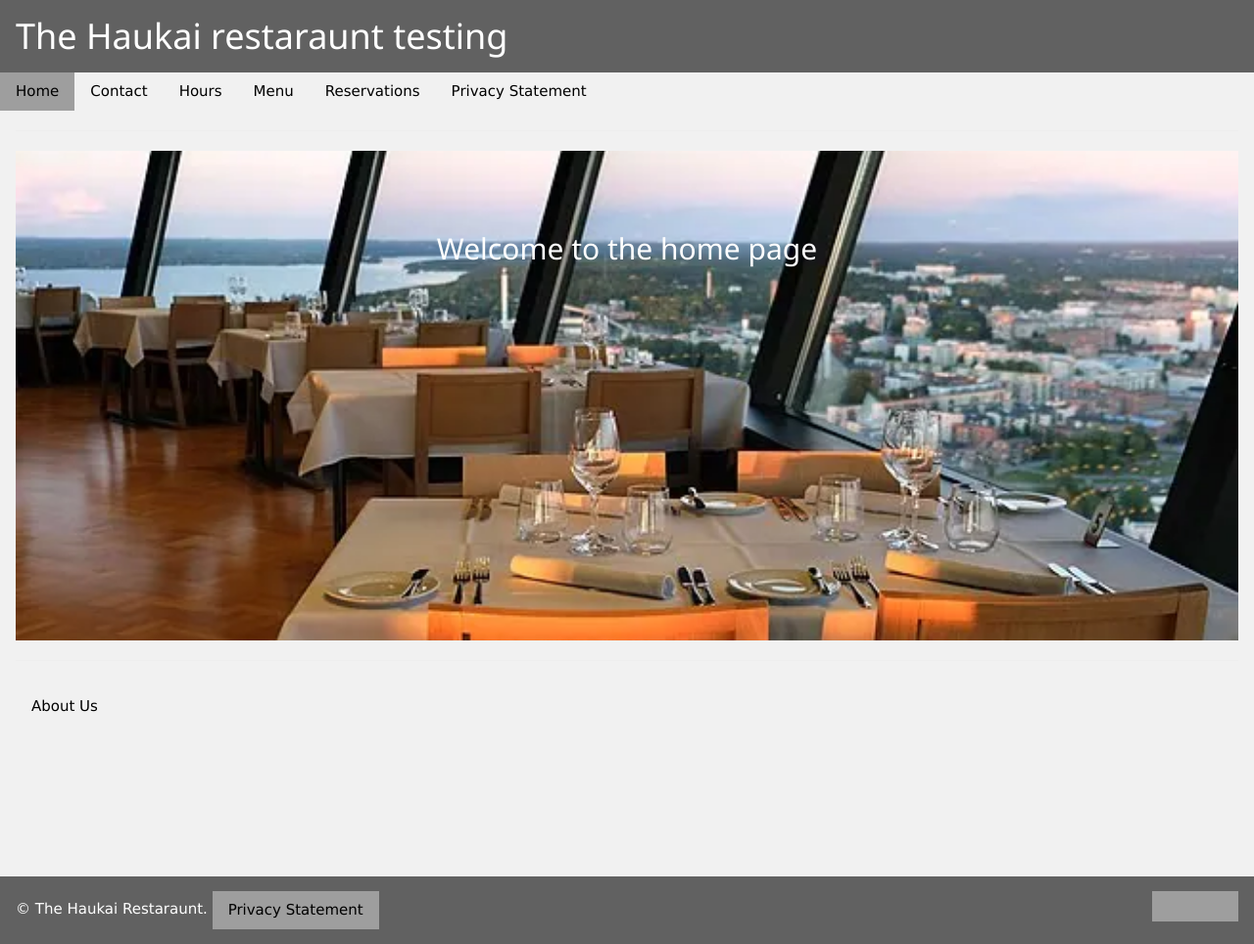
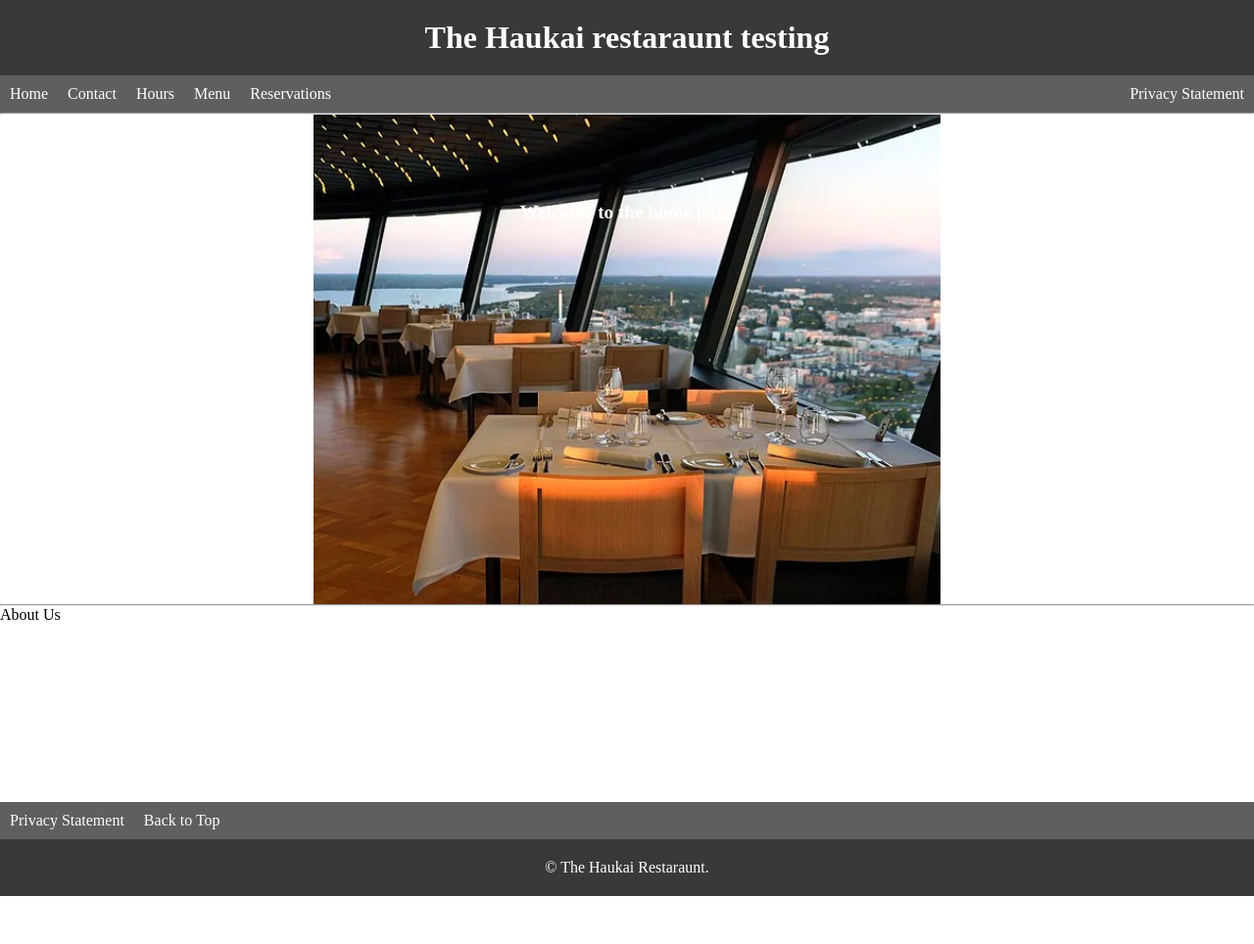
Before and after one commit to joshuaPhong/BIT607A2, a plain HTML site: page BIT607A2/index.html in a window 1280 px wide. Shown: the whole page at 98% size. After the commit the page ends 915 px from the top, so only its background shows below. Drawn offline with nearby package versions, Linux system fonts and the light colour scheme; grey boxes are pictures that could not be loaded.

Commit message:
styling homepage

```diff
--- a/BIT607A2/css/css.css
+++ b/BIT607A2/css/css.css
@@ -1,13 +1,60 @@
 * {
-    box-sizing: border-box;
+  box-sizing: border-box;
+  margin: 0;
+}
+header {
+  background-color: rgb(58, 56, 56);
+  padding: 20px;
+  text-align: center;
+  color: white;
+}
+.topnav {
+  overflow: hidden;
+  background-color: rgb(97, 94, 94);
+  /* color: white; */
+}
+.topnav a {
+  float: left;
+  display: block;
+  text-align: left;
+  color: white;
+  padding: 10px 10px;
+  text-decoration: none;
+}
+.topnav a:hover {
+  background-color: grey;
+}
+@media screen and (min-width: 1000px) {
+  .topnav-right {
+    float: right;
+  }
 }
 
-
-
-
-
-
-
+footer {
+  text-align: left;
+  padding: 20px;
+  background-color: rgb(58, 56, 56);
+  color: white;
+}
+.botnav {
+  overflow: hidden;
+  background-color: rgb(97, 94, 94);
+  align-items: center;
+}
+.botnav a {
+  float: left;
+  display: block;
+  text-align: left;
+  color: white;
+  padding: 10px 10px;
+  text-decoration: none;
+}
+.botnav a:hover {
+  background-color: grey;
+}
+.copyright {
+  text-align: center;
+}
 
 .iframeclass {
   position: relative;
@@ -42,13 +89,19 @@
 /*image was sourced from google images using the advanced serch feature creative commons licence*/
 /* By &lt;a href=&quot;//commons.wikimedia.org/wiki/User:Kallerna&quot; title=&quot;User:Kallerna&quot;&gt;kallerna&lt;/a&gt; - &lt;span class=&quot;int-own-work&quot; lang=&quot;en&quot;&gt;Own work&lt;/span&gt;, <a href="https://creativecommons.org/licenses/by-sa/4.0" title="Creative Commons Attribution-Share Alike 4.0">CC BY-SA 4.0</a>, <a href="https://commons.wikimedia.org/w/index.php?curid=94298133">Link</a> */
 .heroimage {
-  background-image: url("/images/medrestimg.webp");
+  background-image: url("/BIT607A2/images/medrestimg.webp");
+  background-size: cover;
   background-color: #cccccc;
   height: 500px;
+  max-width: 1000px;
   background-position: center;
   background-repeat: no-repeat;
   background-size: cover;
   position: relative;
+  display: block;
+  margin-left: auto;
+  margin-right: auto;
+  width: 50%;
 }
 .herotext {
   text-align: center;
@@ -91,13 +144,13 @@
   a {
     font-size: 2vw;
   }
-  .contacthours{
-    font-size:1vw;
+  .contacthours {
+    font-size: 1vw;
   }
-  .privacy{
+  .privacy {
     font-size: 1.5vw;
   }
-  .heroimage{
+  .heroimage {
     max-height: 400px;
   }
 }
@@ -114,10 +167,10 @@
   .contacthours {
     font-size: 2vw;
   }
-  .privacy{
+  .privacy {
     font-size: 2vw;
   }
-  .heroimage{
+  .heroimage {
     max-height: 300px;
   }
 }
@@ -131,13 +184,13 @@
   a {
     font-size: 4vw;
   }
-  .contacthours{
+  .contacthours {
     font-size: 3vw;
   }
-  .privacy{
+  .privacy {
     font-size: 3vw;
   }
-  .heroimage{
+  .heroimage {
     max-height: 300px;
   }
 }
--- a/BIT607A2/index.html
+++ b/BIT607A2/index.html
@@ -1,6 +1,6 @@
 <!DOCTYPE html>
 
-<html lang="en-nz">
+<html lang="en-NZ">
 
 <head>
   <meta charset="utf-8" />
@@ -14,19 +14,16 @@
   <meta name="viewport"
     content="width=device-width, initial-scale=1" />
   <link rel="stylesheet"
-    href="https://www.w3schools.com/w3css/4/w3.css"
-    type="text/css" />
-  <link rel="stylesheet"
     href="css/css.css"
     type="text/css" />
 
 
   <!-- Preload the LCP image with a high fetchpriority so it starts loading with the stylesheet. -->
-  <link rel="preload"
+  <!-- <link rel="preload"
     fetchpriority="high"
     as="image"
     href="/images/medrestimg.webp"
-    type="image/webp">
+    type="image/webp"> -->
 </head>
 <!--This will contain the body of the home page it will use the semantic tags header, nav, main, table and the tr(table row) th(table header) td (table data),  and footer tags for easy navigation by screen readers-->
 <!-- semantic tags have implicit ARIA roles and do not need to be defined, role="".W3C
@@ -35,53 +32,49 @@ ARIA in HTML W3C Recommendation 09 December 2021 https://www.w3.org/TR/html-aria
 
 <body>
   <!--The header element will contain the heading fror the web page-->
-  <header class="w3-container w3-dark-grey w3-mobile">
+  <header id="header">
     <h1>The Haukai restaraunt testing</h1>
   </header>
   <!--The nav element will be a container for the navigation bar it uses w3 bar class-->
-  <nav class="w3-bar w3-light-grey w3-mobile">
-    <!--The anchor elemnts in this list use w3 class-->
-    <a href="index.html"
-      class="w3-bar-item w3-button w3-grey">Home</a>
-    <a href="pages/contact.html"
-      class="w3-bar-item w3-button">Contact</a>
-    <a href="pages/hours.html"
-      class="w3-bar-item w3-button">Hours</a>
-    <a href="pages/menu.html "
-      class="w3-bar-item w3-button">Menu</a>
-    <a href="pages/reservations.html"
-      class="w3-bar-item w3-button">Reservations</a>
-    <a href="pages/privacy.html"
-      class="w3-bar-item w3-button">Privacy Statement</a>
+  <nav class="topnav">
+    <!--The anchor elemnts in this list use class topnav and form the links for the main navigation-->
+    <a href="index.html">Home</a>
+    <a href="pages/contact.html">Contact</a>
+    <a href="pages/hours.html">Hours</a>
+    <a href="pages/menu.html ">Menu</a>
+    <a href="pages/reservations.html">Reservations</a>
+    <div class="topnav-right"><a href="pages/privacy.html">Privacy Statement</a></div>
 
   </nav>
   <!--The main element is a container for the content of the webpage-->
   <main class="w3-container w3-light-grey w3-mobile">
     <hr>
     <!--The hero image and text code are an adaption from w3schools opensource. The code is completed in css,css. It forms the background of the home pages main content-->
-    <div class="heroimage w3-container">
-      <div class="herotext w3-container">
+    <div class="heroimage">
+      <div class="herotext">
         <h2>Welcome to the home page</h2>
       </div>
     </div>
 
     <hr>
-    <div class="w3-container w3-light-grey w3-mobile aboutus">
+    <div class="aboutus">
       <p>About Us</p>
     </div>
   </main>
   <!--The footer container will contain the copyright and author information-->
-  <footer class="w3-container w3-dark-grey w3-mobile">
-    <p>&copy; The Haukai Restaraunt.
-      <a href="pages/privacy.html"
-        class="w3-bar-item w3-button w3-grey">Privacy Statement</a>
-      <a id="cssvalid"
-        href="http://jigsaw.w3.org/css-validator/check/referer">
-        <img style="border:0;width:88px;height:31px"
-          src="http://jigsaw.w3.org/css-validator/images/vcss"
-          alt="Valid CSS!" />
-      </a>
-    </p>
+  <nav class="botnav">
+    <a href="pages/privacy.html">Privacy Statement</a>
+    <a href="#header">Back to Top</a>
+  </nav>
+  <footer class="copyright">
+    <p>&copy; The Haukai Restaraunt.</p>
+
+    <!-- <a id="cssvalid" -->
+    <!-- href="http://jigsaw.w3.org/css-validator/check/referer"> -->
+    <!-- <img style="border:0;width:88px;height:31px" -->
+    <!-- src="http://jigsaw.w3.org/css-validator/images/vcss" -->
+    <!-- alt="Valid CSS!" /> -->
+    <!-- </a> -->
 
   </footer>
 
```
Also changed, not shown: BIT607A2/pages/contact.html (+1 -1 lines), BIT607A2/pages/hours.html (+1 -1 lines), BIT607A2/pages/menu.html (+1 -1 lines), BIT607A2/pages/privacy.html (+1 -1 lines), BIT607A2/pages/reservations.html (+1 -1 lines), 1 other file.
